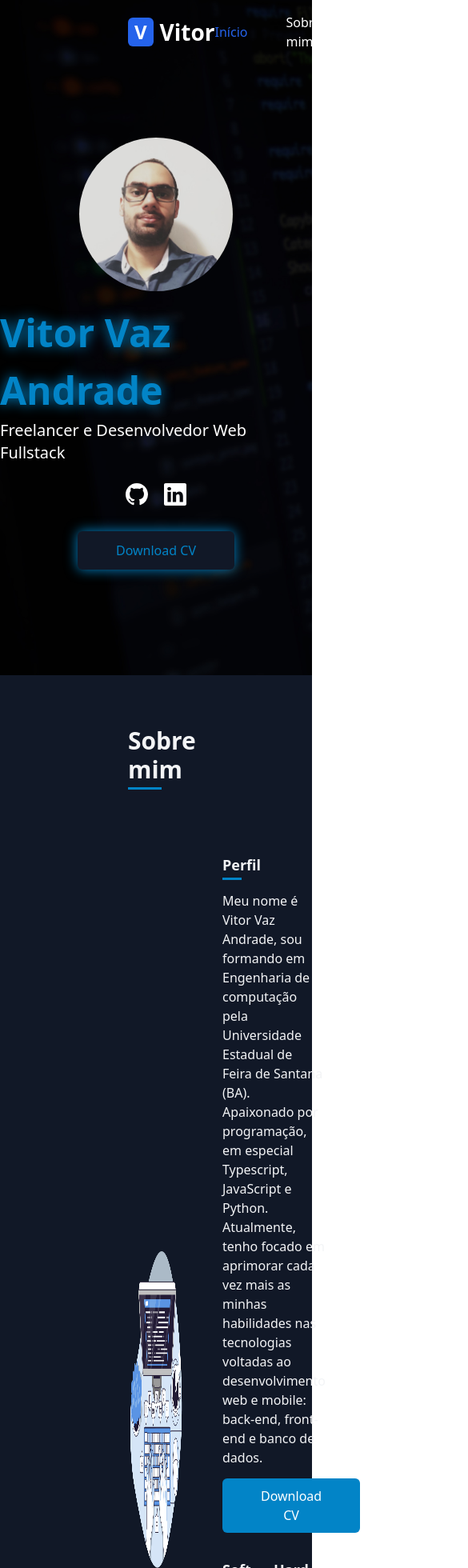
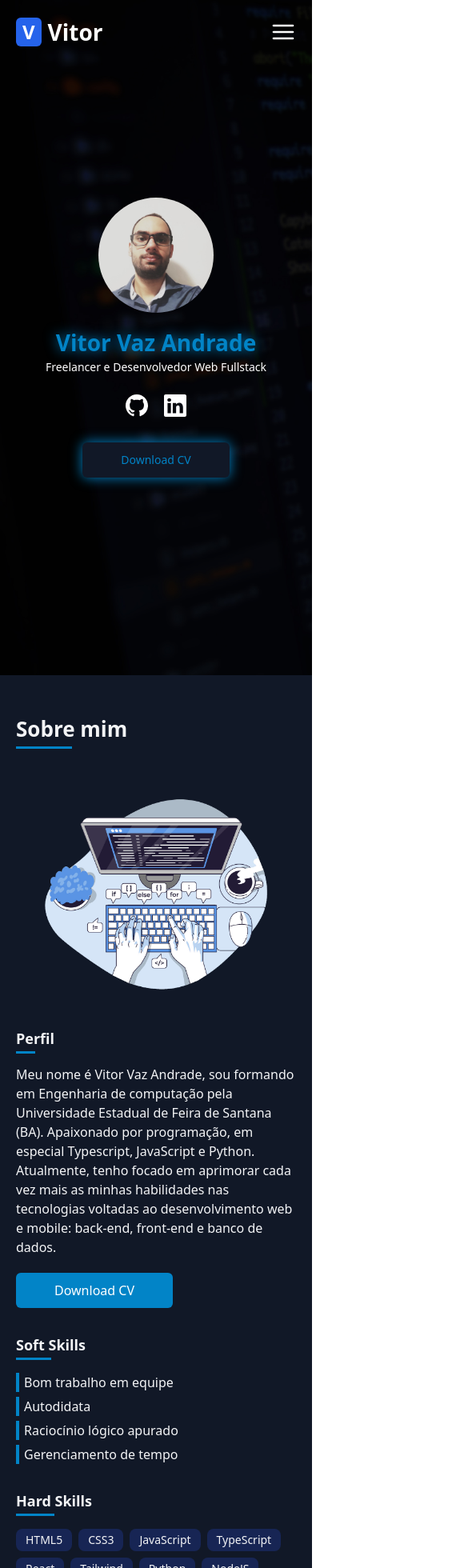
Before and after one commit to VitorVA6/portfolio, a React (Vite) app in the folder app/: page / in a window 390 px wide. Shown: the top 1960 px of the page at 80% size, 585 px wide, since content can reach past the window. Built offline with nearby package versions, Linux system fonts and the light colour scheme.

Commit message:
feat: create checkResponsive function and apply responsive layout in home and services sections

```diff
--- a/app/src/components/About.tsx
+++ b/app/src/components/About.tsx
@@ -6,21 +6,21 @@ import Title from './Title'
 
 export default function About() {
   return (
-    <div className="flex flex-col py-16 px-40 gap-12 w-full bg-gray-900 text-gray-100">
-        <Title textSize='text-3xl' w='w-1/2' marginB='mb-1'>Sobre mim</Title>
-        <div className='flex gap-12 items-center'>
+    <div className="flex flex-col py-12 lg:py-16 px-5 md:px-10 xl:px-20 2xl:px-40 gap-8 lg:gap-12 w-full text-gray-100">
+        <Title textSize='text-[26px] lg:text-3xl' w='w-1/2' marginB='mb-0.5 lg:mb-1'>Sobre mim</Title>
+        <div className='flex flex-col lg:flex-row lg:gap-6 xl:gap-12 items-center'>
             <img
               src={aboutimg}
               alt="imagem de perfil"
-              className='w-[500px] h-[500px]'
+              className='w-[300px] h-[300px] lg:w-[380px] lg:h-[380px] xl:w-[500px] xl:h-[500px]'
             />
-            <div className='grid grid-cols-5 gap-8 py-8 rounded-2xl'>
+            <div className='grid grid-cols-5 gap-8 py-4 lg:py-8 rounded-2xl'>
               <div className='flex flex-col col-span-5'>
                 <Title textSize='text-lg' w='w-1/2' marginB='mb-0.5'>Perfil</Title>
-                <p className='mt-3.5 mb-3.5'>Meu nome é Vitor Vaz Andrade, sou formando em Engenharia de computação pela Universidade Estadual de Feira de Santana (BA). Apaixonado por programação, em especial Typescript, JavaScript e Python. Atualmente, tenho focado em aprimorar cada vez mais as minhas habilidades nas tecnologias voltadas ao desenvolvimento web e mobile: back-end, front-end e banco de dados.</p>
+                <p className='mt-3.5 mb-5 md:mb-3.5'>Meu nome é Vitor Vaz Andrade, sou formando em Engenharia de computação pela Universidade Estadual de Feira de Santana (BA). Apaixonado por programação, em especial Typescript, JavaScript e Python. Atualmente, tenho focado em aprimorar cada vez mais as minhas habilidades nas tecnologias voltadas ao desenvolvimento web e mobile: back-end, front-end e banco de dados.</p>
                 <Button>Download CV</Button>
               </div>
-              <div className='flex flex-col gap-4 col-span-2'>
+              <div className='flex flex-col gap-4 col-span-5 md:col-span-2'>
                 <Title textSize='text-lg' w='w-1/2' marginB='mb-0.5'>Soft Skills</Title>
                 <ul className='flex flex-col gap-1.5'>
                   <AboutItem>Bom trabalho em equipe</AboutItem>
@@ -29,9 +29,9 @@ export default function About() {
                   <AboutItem>Gerenciamento de tempo</AboutItem>
                 </ul>
               </div>
-              <div className='flex flex-col gap-4 col-span-3'>
+              <div className='flex flex-col gap-4 col-span-5 md:col-span-3'>
                 <Title textSize='text-lg' w='w-1/2' marginB='mb-0.5'>Hard Skills</Title>
-                <ul className='flex flex-wrap gap-2'>
+                <ul className='flex flex-wrap gap-2 text-sm 2xl:text-base'>
                   <HardItem>HTML5</HardItem>
                   <HardItem>CSS3</HardItem>
                   <HardItem>JavaScript</HardItem>
--- a/app/src/components/Footer.tsx
+++ b/app/src/components/Footer.tsx
@@ -2,9 +2,9 @@ import {AiOutlineCopyright} from 'react-icons/ai'
 
 export default function Footer() {
   return (
-    <footer className="flex items-center text-gray-100 gap-2 bg-gray-900 justify-center py-6 font-medium border-t border-gray-500">
-        <AiOutlineCopyright className='w-5 h-5'/>
-        <h1 className='text-lg'>Vitor Vaz Andrade - 2023</h1>
+    <footer className="flex items-center text-gray-100 gap-2 justify-center py-4 md:py-6 font-medium border-t border-gray-500">
+        <AiOutlineCopyright className='w-3.5 h-3.5 md:w-5 md:h-5'/>
+        <h1 className='text-base lg:text-lg'>Vitor Vaz Andrade - 2023</h1>
     </footer>
   )
 }
--- a/app/src/components/Header.tsx
+++ b/app/src/components/Header.tsx
@@ -1,17 +1,20 @@
+import {FiMenu} from 'react-icons/fi'
+
 export default function Header() {
   return (
-    <header className="flex justify-between h-20 px-40 items-center absolute w-full text-white">
+    <header className="flex justify-between h-20 px-5 md:px-10 xl:px-20 2xl:px-40 items-center absolute w-full text-white">
         <h1 className="text-[28px] cursor-pointer flex items-center font-bold">
             <span className="py-0.5 px-2 bg-blue-primary rounded-md mr-2 text-2xl">V</span>
             Vitor
         </h1>
-        <nav className="flex gap-12 font-medium items-center">
+        <nav className="gap-12 font-medium items-center hidden md:flex">
             <h3 className="cursor-pointer text-blue-primary">Início</h3>
             <h3 className="cursor-pointer">Sobre mim</h3>
             <h3 className="cursor-pointer">Habilidades</h3>
             <h3 className="cursor-pointer">Trabalhos</h3>
-            <button className="border border-blue-primary text-blue-primary rounded-md px-5 py-2.5">Contate-me</button>
+            <button className="hidden lg:block border border-blue-primary text-blue-primary rounded-md px-5 py-2.5">Contate-me</button>
         </nav>
+        <FiMenu className = 'md:hidden w-8 h-8'/>
     </header>
   )
 }
--- a/app/src/components/Home.tsx
+++ b/app/src/components/Home.tsx
@@ -9,21 +9,21 @@ export default function Home() {
         <img
             src={perfilImg}
             alt="imagem de perfil"
-            className='w-48 h-48 rounded-full mb-4 mt-10'
+            className='w-36 h-36 md:w-44 md:h-44 lg:w-36 lg: lg:h-36 lg xl:w-48 xl:h-48 rounded-full mb-4 xl:mt-10'
         />
         <div className='relative'>
 
-          <h1 className='text-[48px] font-bold text-blue-secundary absolute top-0 left-0 blur'>Vitor Vaz Andrade</h1>
-          <h1 className='text-[48px] font-bold text-blue-secundary relative'>Vitor Vaz Andrade</h1>
+          <h1 className='text-[28px] md:text-[42px] lg:text-[32px] xl:text-[48px] font-bold text-blue-secundary absolute top-0 left-0 blur'>Vitor Vaz Andrade</h1>
+          <h1 className='text-[28px] md:text-[42px] lg:text-[32px] xl:text-[48px] font-bold text-blue-secundary relative'>Vitor Vaz Andrade</h1>
         </div>
-        <h2 className='mb-6 text-xl'>Freelancer e Desenvolvedor Web Fullstack</h2>
+        <h2 className='mb-6 text-sm md:text-lg lg:text-base xl:text-xl'>Freelancer e Desenvolvedor Web Fullstack</h2>
         <div className='flex gap-5 mb-8'>
             <BsGithub className = 'w-7 h-7 cursor-pointer'/>
             <BsLinkedin className = 'w-7 h-7 cursor-pointer'/>
         </div>
         <div className='relative'>
           <div className='px-12 py-3 bg-blue-secundary rounded-md absolute blur inset-0'/>
-          <button className='px-12 py-3 bg-gray-900 rounded-md relative font-medium text-blue-secundary'>Download CV</button>
+          <button className='text-sm lg:text-base px-12 py-3 bg-gray-900 rounded-md relative font-medium text-blue-secundary'>Download CV</button>
         </div>
     </div>
   )
--- a/app/src/components/Services.tsx
+++ b/app/src/components/Services.tsx
@@ -6,9 +6,9 @@ import GlowingIcon from './GlowingIcon'
 
 export default function Services() {
   return (
-    <div className='flex flex-col py-16 px-40 gap-12 w-full bg-gray-900 text-gray-100'>
-        <Title textSize='text-3xl' w='w-1/2' marginB='mb-1'>Serviços</Title>
-        <div className='grid grid-cols-3 gap-8'>
+    <div className='flex flex-col py-12 lg:py-16 px-5 md:px-10 xl:px-40 gap-8 lg:gap-12 w-full text-gray-100'>
+        <Title textSize='text-[26px] lg:text-3xl' w='w-1/2' marginB='mb-0.5 lg:mb-1'>Serviços</Title>
+        <div className='grid-cols-3 gap-8 hidden md:grid'>
             <SkillCard
                 title={'Front-end'}
                 icon={<GlowingIcon icon={<FaReact className='w-16 h-16 text-sky-300 mb-2 relative z-50'/>}/>}
--- a/app/src/components/Works/styles.css
+++ b/app/src/components/Works/styles.css
@@ -7,24 +7,13 @@
   }
 
 .swiper-pagination {
-width: 15rem;
+  width: 15rem;
 }
 
-.next-element {
-transform: translateX(10vw);
-padding: 10px;
-background-color: blue;
-}
-
-.prev-element{
-transform: translateX(-10vw);
-padding: 10px;
-background-color: blue;
-}
 .swiper-pagination .swiper-pagination-bullet {
     background: #9ca3af;
   }
 
-  .swiper-pagination .swiper-pagination-bullet-active {
-    background: #1d4ed8;
-  }
+.swiper-pagination .swiper-pagination-bullet-active {
+  background: #1d4ed8;
+}
--- a/app/src/components/WorksCard.tsx
+++ b/app/src/components/WorksCard.tsx
@@ -7,15 +7,15 @@ type props = {
 
 export default function WorksItem({title, text}: props) {
   return (
-    <div className='flex flex-col items-center bg-blue-900 rounded-md object-cover gap-3'>
+    <div className='flex flex-col items-center bg-blue-900 rounded-md gap-4'>
       <img
         src={imgTest}
         alt="Imagem do projeto"
-        className='h-[250px] w-full rounded-t-md'
+        className='h-[180px] md:h-[200px] lg:h-[250px] w-full rounded-t-md'
       />
-      <div className='flex flex-col px-7 text-gray-100 gap-4 pt-4 pb-8'>
-        <h2 className='font-medium text-xl'>{title}</h2>
-        <p className=''>{text}</p>
+      <div className='flex flex-col px-5 md:px-7 text-gray-100 gap-2 lg:gap-4 pt-2 pb-6 lg:pt-4 md:pb-8'>
+        <h2 className='font-medium text-[18px] md:text-xl'>{title}</h2>
+        <p className='text-sm md:text-base'>{text}</p>
       </div>
 
     </div>
--- a/app/src/pages/Main.tsx
+++ b/app/src/pages/Main.tsx
@@ -7,7 +7,7 @@ import Footer from "../components/Footer";
 
 export default function Main() {
   return (
-    <div className="bg-gray-200">
+    <div className="bg-gray-900">
         <Header />
         <Home />
         <About />
--- /dev/null
+++ b/app/src/utils/checkResponsive.tsx
@@ -0,0 +1,7 @@
+export default function checkResponsive(widthScreen: number):string{
+    if(widthScreen <= 767) return 'SM'
+    else if(widthScreen <= 1023) return 'MD'
+    else if(widthScreen <= 1279) return 'LG'
+    else if(widthScreen <= 1536) return 'XL'
+    return '2XL'
+}
```
Also changed, not shown: app/src/components/Works/index.tsx (+48 -15 lines).
